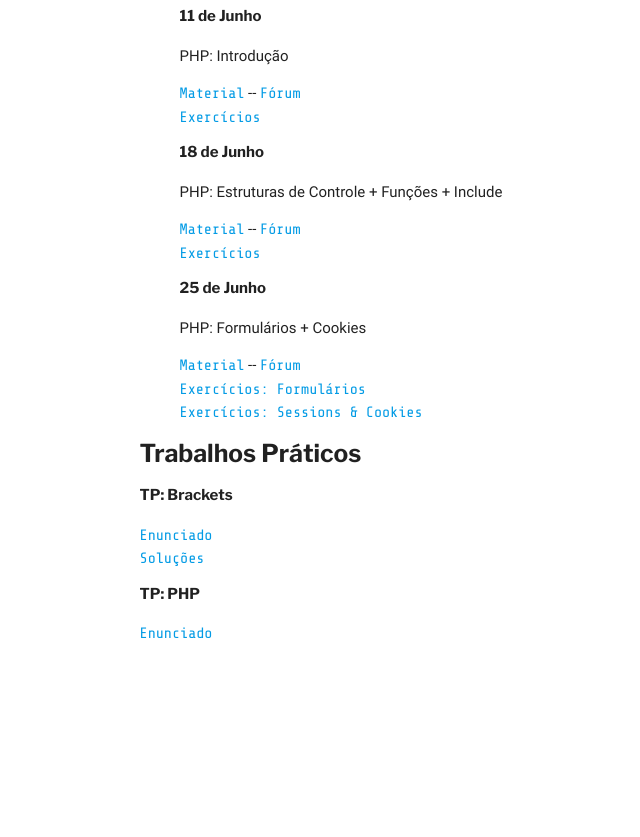
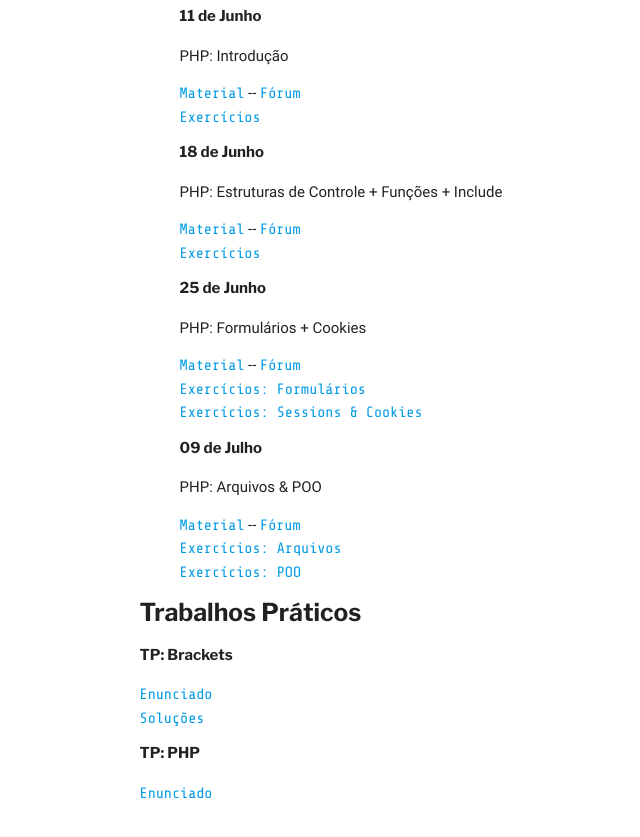
Before and after one commit to COLTEC-DAW/coltec-daw.github.io, a Jekyll site: the page built from classes.html, in a window 1280 px wide and 900 px high, scrolled down 2054 px. Shown: the top 837 px of the window, without its empty margins (129-769 px from the left). Built offline with Jekyll 4.4.1, drawn with Linux system fonts in a browser that asks for light colours; some web fonts are replaced; before the commit the page ends 2795 px from its top, so only the background shows below that.

Commit message:
Added External Files and OOP slides

```diff
--- a/classes.html
+++ b/classes.html
@@ -122,6 +122,15 @@
             <li><a href="https://github.com/COLTEC-DAW/E09-Show-do-Bilhao#identificando-o-jogador">Exercícios: Sessions &amp; Cookies</a></li>
         </ul>
     </dd>
+    <dd>
+        <h6>09 de Julho</h6>
+        <p>PHP: Arquivos &amp; POO</p>
+        <ul>
+            <li><a href="https://coltec-daw.github.io/Aula-09-PHP/">Material</a> -- <a href="https://github.com/COLTEC-DAW/Aula-09-PHP/issues">Fórum</a></li>
+            <li><a href="https://github.com/COLTEC-DAW/E09-Show-do-Bilhao#arquivos">Exercícios: Arquivos</a></li>
+            <li><a href="https://github.com/COLTEC-DAW/E09-Show-do-Bilhao#modelando-os-dados-no-sistema">Exercícios: POO</a></li>
+        </ul>
+    </dd>
 </dl>
 
 <h5>Trabalhos Práticos</h5>
```
